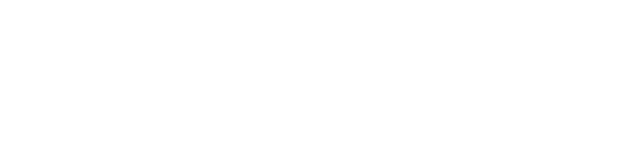
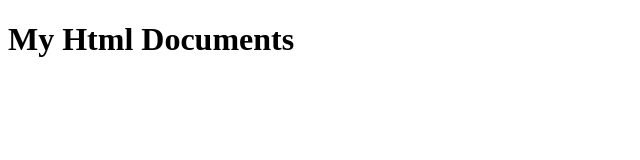
Before and after one commit to KedBlaiz/git_terminal_assessment., a plain HTML site: page index.html in a window 1280 px wide. Shown: the whole page, without its empty margins (0-640 px from the left). Drawn offline with Linux system fonts and the light colour scheme.

Commit message:
add tittle and h1

```diff
--- a/index.html
+++ b/index.html
@@ -3,9 +3,9 @@
 <head>
     <meta charset="UTF-8">
     <meta name="viewport" content="width=device-width, initial-scale=1.0">
-    <title>Document</title>
+    <title>Html Documents</title>
 </head>
 <body>
-
+    <h1>My Html Documents</h1>
 </body>
 </html>
```
